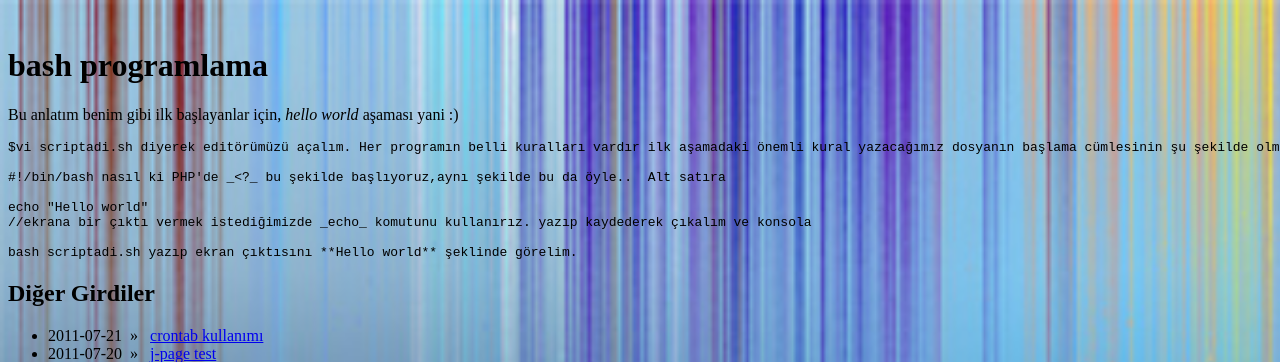
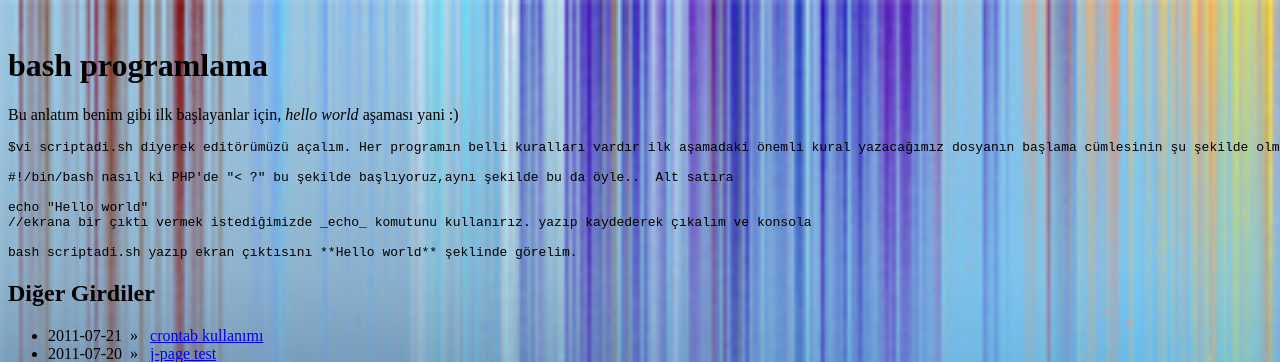
Before and after one commit to Seylul/seylul.github.io, a Jekyll site: the page built from 9/_posts/2011-07-25-bash-programlama.md, in a window 1280 px wide. Shown: the top 362 px of the page. Built offline with Jekyll 4.4.1, drawn with Linux system fonts in a browser that asks for light colours; comment, search, counter and statistics services are not loaded.

```diff
--- a/9/_posts/2011-07-25-bash-programlama.md
+++ b/9/_posts/2011-07-25-bash-programlama.md
@@ -9,7 +9,7 @@ diyerek editörümüzü açalım. Her programın belli kuralları vardır ilk a
 önemli kural yazacağımız dosyanın başlama cümlesinin şu şekilde olmasıdır.
 
 	#!/bin/bash
-nasıl ki PHP'de _<?_ bu şekilde başlıyoruz,aynı şekilde bu da öyle..  Alt
+nasıl ki PHP'de "< ?" bu şekilde başlıyoruz,aynı şekilde bu da öyle..  Alt
 satıra
 
 	echo "Hello world"
```
